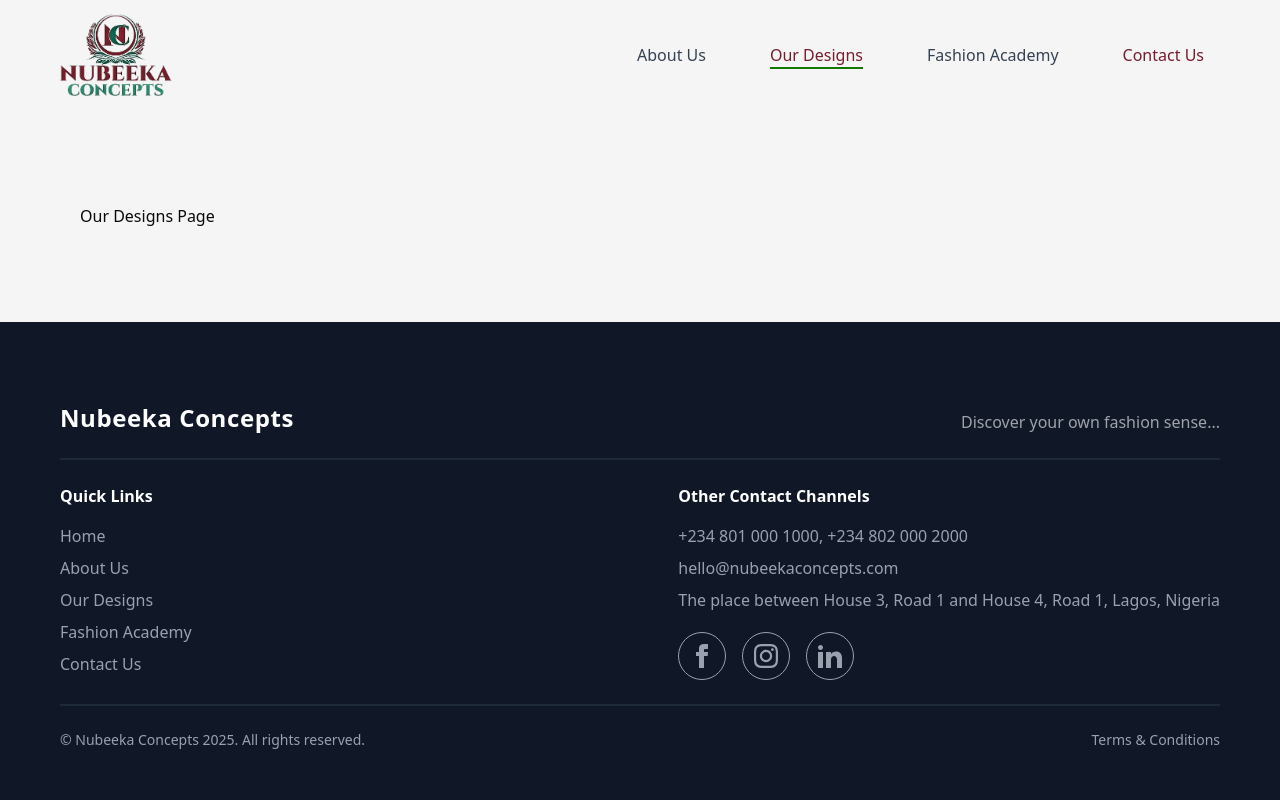
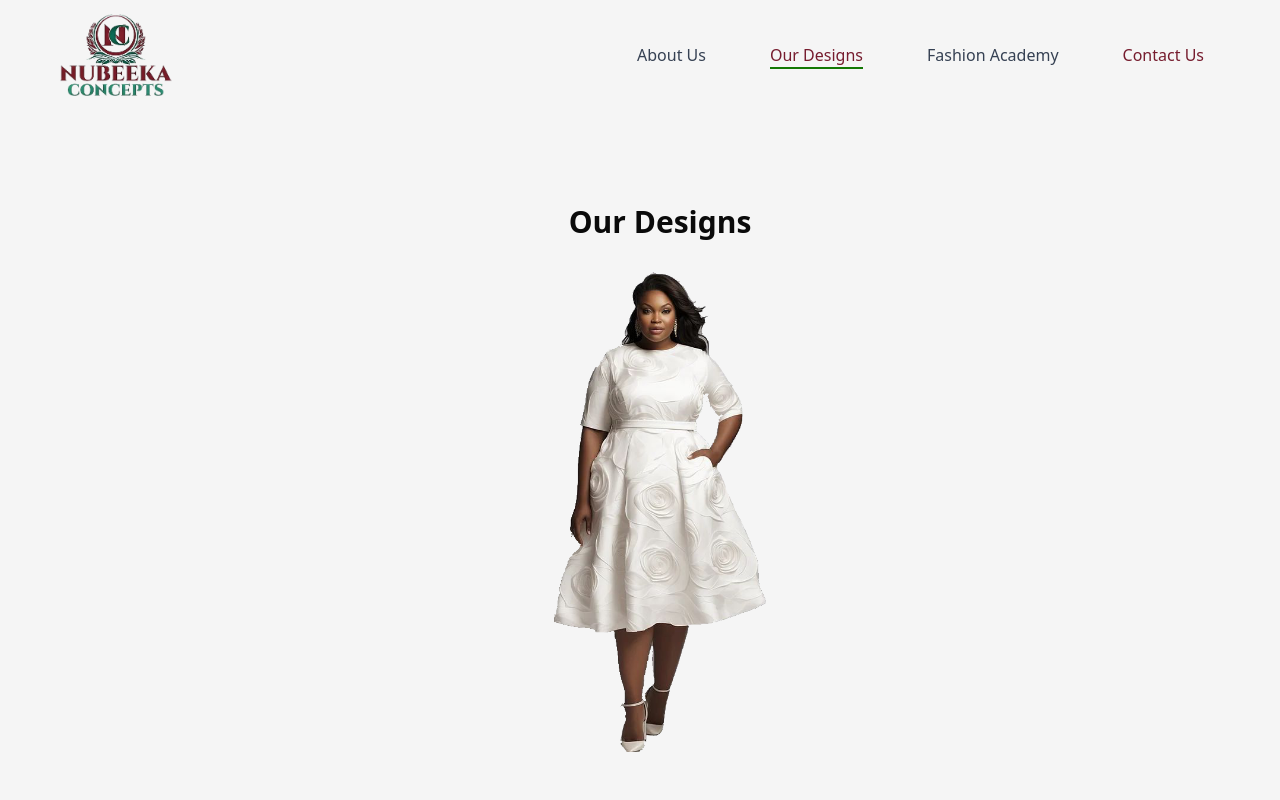
Before and after one commit to Obaitan/nubeeka, a Next.js app: page /designs in a window 1280 px wide. Shown: the top 800 px of the page. Built offline with nearby package versions, Linux system fonts and the light colour scheme.

Commit message:
Add hero carousel.

```diff
--- a/src/app/designs/page.tsx
+++ b/src/app/designs/page.tsx
@@ -1,8 +1,11 @@
+import ImageCarousel from "@/components/ImageCarousel";
+
 const DesignsPage = () => {
   return (
     <section className="px-6 md:px-20 py-16 md:py-20">
       <div className="px-6 py-3 md:py-3.5 md:px-12 xl:px-0 w-full xl:w-[1160px] 2xl:[1240px] mx-auto">
-        Our Designs Page
+        <h1 className="text-3xl font-bold text-center mb-8">Our Designs</h1>
+        <ImageCarousel />
       </div>
     </section>
   );
--- a/src/app/layout.tsx
+++ b/src/app/layout.tsx
@@ -15,8 +15,8 @@
 });
 
 export const metadata: Metadata = {
-  title: "Create Next App",
-  description: "Generated by create next app",
+  title: "Nubeeka Concepts",
+  description: "Discover your own fashion sense...",
 };
 
 export default function RootLayout({
--- a/src/app/page.tsx
+++ b/src/app/page.tsx
@@ -2,6 +2,7 @@
 import Link from "next/link";
 import { designs, socialLinks } from "@/lib/resources";
 import { Mail } from "lucide-react";
+import ImageCarousel from "@/components/ImageCarousel";
 
 export default function Home() {
   return (
@@ -29,13 +30,14 @@
             {/* RIGHT SECTION */}
             <div>
               <div className="bg-[linear-gradient(to_bottom_right,_#f2f2f2,_#dcdcdd)] rounded-tl-[150px] rounded-bl-[90px] rounded-tr-[40px] rounded-br-[150px] flex justify-center items-center relative w-5/6 h-[560px] ml-auto">
-                <Image
+                {/* <Image
                   src="/model.png"
                   alt="Designs"
                   width={400}
                   height={520}
                   className="object-cover"
-                />
+                /> */}
+                <ImageCarousel />
                 {/* Decorative dots */}
                 <div className="absolute left-9 bottom-9 grid grid-cols-3 gap-2.5">
                   {Array.from({ length: 9 }).map((_, i) => (
--- /dev/null
+++ b/src/components/ImageCarousel.tsx
@@ -0,0 +1,38 @@
+"use client";
+
+import { useEffect, useState } from "react";
+import Image from "next/image";
+import { designs } from "@/lib/resources";
+
+const ImageCarousel = () => {
+  const [currentIndex, setCurrentIndex] = useState(0);
+
+  useEffect(() => {
+    const interval = setInterval(() => {
+      setCurrentIndex((prevIndex) => (prevIndex + 1) % designs.length);
+    }, 4000);
+    return () => clearInterval(interval);
+  }, []);
+
+  return (
+    <div className="relative w-full h-[480px] overflow-hidden">
+      {designs.map((design, index) => (
+        <div
+          key={index}
+          className={`absolute inset-0 transition-opacity duration-1500 ${
+            index === currentIndex ? "opacity-100" : "opacity-0"
+          }`}
+        >
+          <Image
+            src={design.url}
+            alt={design.label}
+            fill
+            className="object-contain"
+          />
+        </div>
+      ))}
+    </div>
+  );
+};
+
+export default ImageCarousel;
```
